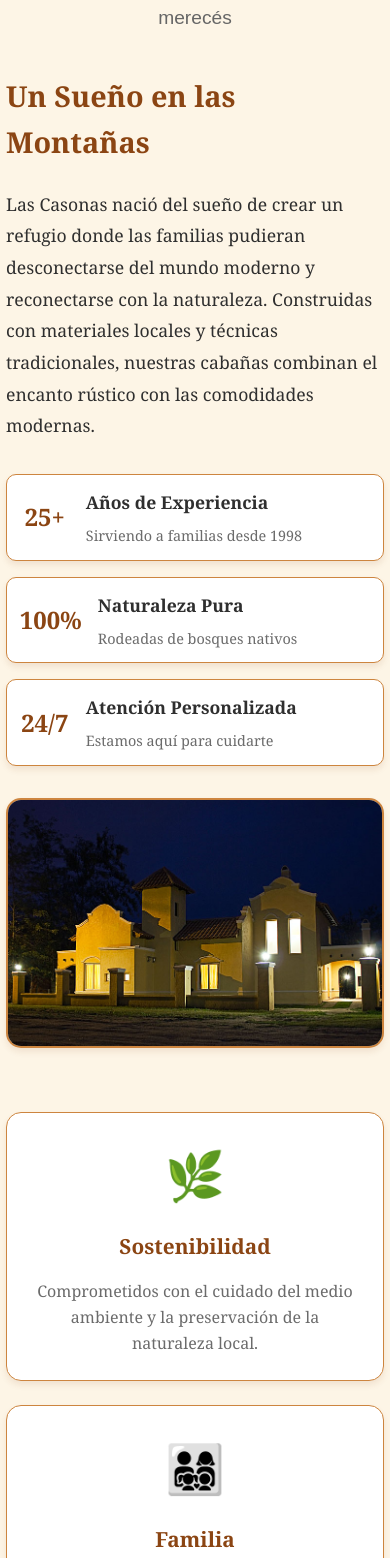
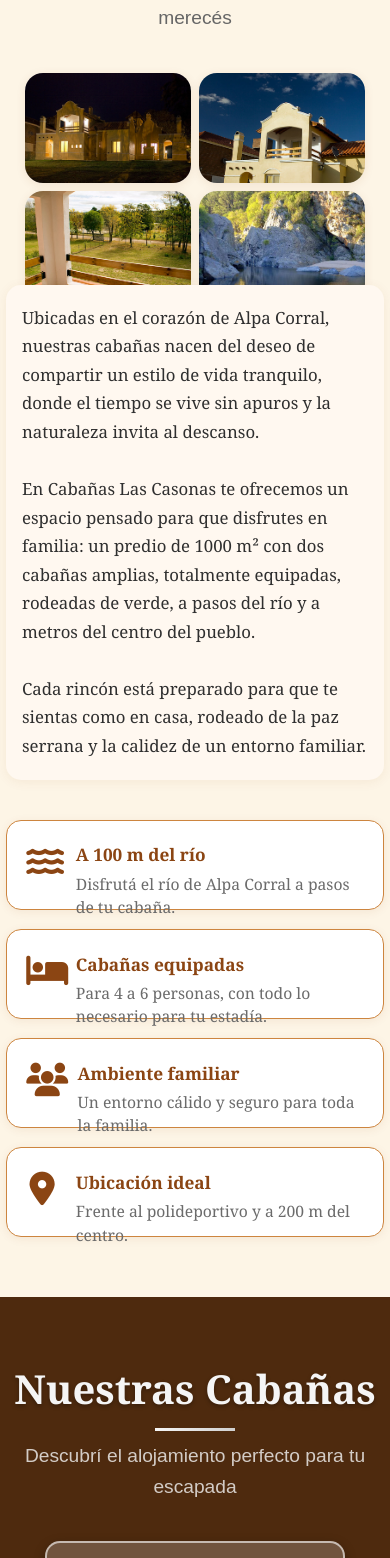
Before and after one commit to maxiTiton/CabaniasLasCasonas, a React (Vite) app: page / in a window 390 px wide. Shown: the part 1046-2604 px from the top of the page. Built offline with nearby package versions, Linux system fonts and the light colour scheme.

Commit message:
Add files via upload

```diff
--- a/src/components/About.css
+++ b/src/components/About.css
@@ -148,3 +148,225 @@
     padding: 1.5rem;
   }
 }
+
+.about-main {
+  display: flex;
+  align-items: center;
+  justify-content: center;
+  gap: 36px;
+  max-width: 1100px;
+  margin: 0 auto 2.5rem auto;
+  flex-wrap: nowrap;
+  width: 100%;
+  box-sizing: border-box;
+}
+
+.about-image-block {
+  flex: 1 1 320px;
+  display: flex;
+  justify-content: center;
+  align-items: center;
+}
+
+.about-main-image {
+  width: 340px;
+  max-width: 90vw;
+  height: 220px;
+  object-fit: cover;
+  border-radius: 18px;
+  box-shadow: 0 4px 18px rgba(139,69,19,0.13);
+  border: 2px solid var(--border-color);
+}
+
+.about-text-block {
+  flex: 0 0 50%;
+  max-width: 50%;
+  min-width: 0;
+  display: flex;
+  align-items: center;
+  justify-content: flex-start;
+  box-sizing: border-box;
+}
+
+.about-main-text {
+  font-size: 1.15rem;
+  color: var(--text-dark);
+  background: #fff8f0;
+  border-radius: 15px;
+  padding: 2rem 2.2rem;
+  box-shadow: 0 2px 12px rgba(139,69,19,0.07);
+  line-height: 1.7;
+  text-align: left;
+  font-family: var(--font-serif);
+}
+
+.about-cards-grid {
+  display: grid;
+  grid-template-columns: repeat(auto-fit, minmax(220px, 1fr));
+  gap: 1.5rem;
+  max-width: 900px;
+  margin: 0 auto;
+}
+
+.about-info-card {
+  background: #fff;
+  border-radius: 15px;
+  box-shadow: 0 2px 10px rgba(139,69,19,0.08);
+  padding: 1.3rem 1.2rem 1.1rem 1.2rem;
+  display: flex;
+  align-items: flex-start;
+  gap: 1.1rem;
+  border: 1.5px solid var(--border-color);
+  min-height: 90px;
+}
+
+.about-info-icon {
+  font-size: 2.1rem;
+  line-height: 1;
+  margin-top: 0.1em;
+}
+
+.about-info-content h4 {
+  margin: 0 0 0.2em 0;
+  font-size: 1.08rem;
+  color: var(--primary-color);
+  font-family: var(--font-serif);
+  font-weight: 700;
+}
+
+.about-info-content p {
+  margin: 0;
+  color: var(--text-light);
+  font-size: 0.98rem;
+  line-height: 1.5;
+}
+
+@media (max-width: 900px) {
+  .about-main {
+    flex-direction: column;
+    gap: 2rem;
+    flex-wrap: wrap;
+  }
+  .about-main-image {
+    width: 98vw;
+    max-width: 98vw;
+    height: 180px;
+  }
+  .about-main-text {
+    padding: 1.2rem 1rem;
+    font-size: 1.05rem;
+  }
+  .about-collage-block, .about-text-block {
+    max-width: 100%;
+    flex: 1 1 100%;
+  }
+  .about-collage-grid {
+    width: 98vw;
+    max-width: 340px;
+    height: 180px;
+    gap: 8px;
+  }
+}
+
+.about-cards-wide {
+  display: flex;
+  justify-content: space-between;
+  align-items: stretch;
+  gap: 2rem;
+  margin: 2.5rem auto 0 auto;
+  max-width: 1100px;
+  flex-wrap: wrap;
+}
+
+.about-cards-wide .about-info-card {
+  flex: 1 1 0;
+  min-width: 210px;
+  max-width: 300px;
+  background: #fff;
+  border-radius: 15px;
+  box-shadow: 0 2px 10px rgba(139,69,19,0.08);
+  padding: 1.3rem 1.2rem 1.1rem 1.2rem;
+  display: flex;
+  align-items: flex-start;
+  gap: 1.1rem;
+  border: 1.5px solid var(--border-color);
+  min-height: 90px;
+}
+
+.about-cards-wide .about-info-icon {
+  font-size: 2.1rem;
+  line-height: 1;
+  margin-top: 0.1em;
+  color: var(--primary-color);
+  min-width: 32px;
+  text-align: center;
+}
+
+.about-cards-wide .about-info-icon.fa-solid {
+  font-family: "Font Awesome 6 Free";
+  font-weight: 900;
+}
+
+@media (max-width: 900px) {
+  .about-cards-wide {
+    flex-direction: column;
+    gap: 1.2rem;
+    align-items: stretch;
+  }
+  .about-cards-wide .about-info-card {
+    max-width: 100%;
+  }
+}
+
+.about-collage-block {
+  flex: 0 0 50%;
+  max-width: 50%;
+  min-width: 0;
+  display: flex;
+  align-items: center;
+  justify-content: center;
+  box-sizing: border-box;
+  height: 100%;
+}
+
+.about-collage-grid {
+  display: grid;
+  grid-template-columns: 1fr 1fr;
+  grid-template-rows: 1fr 1fr;
+  gap: 14px;
+  width: 98%;
+  max-width: 440px;
+  height: 440px;
+}
+
+.about-collage-img {
+  width: 100%;
+  height: 100%;
+  object-fit: cover;
+  border-radius: 18px;
+  box-shadow: 0 2px 10px rgba(139,69,19,0.10);
+  /* border: 2px solid var(--border-color); */
+  background: #f8f8f8;
+}
+
+.about-collage-img1 { grid-column: 1; grid-row: 1; }
+.about-collage-img2 { grid-column: 2; grid-row: 1; }
+.about-collage-img3 { grid-column: 1; grid-row: 2; }
+.about-collage-img4 { grid-column: 2; grid-row: 2; }
+
+@media (max-width: 1100px) {
+  .about-main {
+    flex-direction: column;
+    gap: 2rem;
+  }
+  .about-collage-block, .about-text-block {
+    max-width: 100%;
+    flex: 1 1 100%;
+  }
+  .about-collage-grid {
+    width: 98vw;
+    max-width: 340px;
+    height: 180px;
+    gap: 8px;
+  }
+}
--- a/src/components/About.jsx
+++ b/src/components/About.jsx
@@ -1,78 +1,69 @@
 import React from 'react'
 import './About.css'
-import aboutImage from '../assets/fachadaNoche.jpg'
+import fachadaNoche from '../assets/fachadaNoche.jpg'
+import fachadaNoche2 from '../assets/fachadaNoche2.jpg'
+import fachada1 from '../assets/fachada1.jpg'
+import balcon from '../assets/balcon.jpg'
+import alpaCorral from '../assets/alpaCorral.avif'
+
+const infoCards = [
+  {
+    icon: 'fa-water',
+    title: 'A 100 m del río',
+    text: 'Disfrutá el río de Alpa Corral a pasos de tu cabaña.'
+  },
+  {
+    icon: 'fa-bed',
+    title: 'Cabañas equipadas',
+    text: 'Para 4 a 6 personas, con todo lo necesario para tu estadía.'
+  },
+  {
+    icon: 'fa-users',
+    title: 'Ambiente familiar',
+    text: 'Un entorno cálido y seguro para toda la familia.'
+  },
+  {
+    icon: 'fa-map-marker-alt',
+    title: 'Ubicación ideal',
+    text: 'Frente al polideportivo y a 200 m del centro.'
+  }
+]
 
 const About = () => {
   return (
     <section id="nosotros" className="section about">
       <div className="container">
-        <h2 className="section-title">Nuestra Historia</h2>
+        <h2 className="section-title">Sobre Nosotros</h2>
         <p className="section-subtitle">
           Disfruta de la naturaleza en nuestras cabañas coloniales con el confort que merecés
         </p>
-
-        <div className="about-content">
-          <div className="about-text">
-            <div className="about-story">
-              <h3>Un Sueño en las Montañas</h3>
-              <p>
-                Las Casonas nació del sueño de crear un refugio donde las familias
-                pudieran desconectarse del mundo moderno y reconectarse con la naturaleza.
-                Construidas con materiales locales y técnicas tradicionales, nuestras
-                cabañas combinan el encanto rústico con las comodidades modernas.
-              </p>
+        <div className="about-main">
+          <div className="about-collage-block">
+            <div className="about-collage-grid">
+              <img src={fachadaNoche2} alt="Fachada de noche" className="about-collage-img about-collage-img1" />
+              <img src={fachada1} alt="Fachada día" className="about-collage-img about-collage-img2" />
+              <img src={balcon} alt="Balcón" className="about-collage-img about-collage-img3" />
+              <img src={alpaCorral} alt="Alpa Corral" className="about-collage-img about-collage-img4" />
             </div>
-
-            <div className="about-features">
-              <div className="feature-item">
-                <div className="feature-number">25+</div>
-                <div className="feature-text">
-                  <h4>Años de Experiencia</h4>
-                  <p>Sirviendo a familias desde 1998</p>
-                </div>
-              </div>
-
-              <div className="feature-item">
-                <div className="feature-number">100%</div>
-                <div className="feature-text">
-                  <h4>Naturaleza Pura</h4>
-                  <p>Rodeadas de bosques nativos</p>
-                </div>
-              </div>
-
-              <div className="feature-item">
-                <div className="feature-number">24/7</div>
-                <div className="feature-text">
-                  <h4>Atención Personalizada</h4>
-                  <p>Estamos aquí para cuidarte</p>
-                </div>
+          </div>
+          <div className="about-text-block">
+            <p className="about-main-text">
+              Ubicadas en el corazón de Alpa Corral, nuestras cabañas nacen del deseo de compartir un estilo de vida tranquilo, donde el tiempo se vive sin apuros y la naturaleza invita al descanso.<br/><br/>
+              En Cabañas Las Casonas te ofrecemos un espacio pensado para que disfrutes en familia: un predio de 1000 m² con dos cabañas amplias, totalmente equipadas, rodeadas de verde, a pasos del río y a metros del centro del pueblo.<br/><br/>
+              Cada rincón está preparado para que te sientas como en casa, rodeado de la paz serrana y la calidez de un entorno familiar.
+            </p>
+          </div>
+        </div>
+        <div className="about-cards-wide">
+          {infoCards.map((card, idx) => (
+            <div className="about-info-card" key={idx}>
+              <div className={`about-info-icon fa-solid ${card.icon}`}></div>
+              <div className="about-info-content">
+                <h4>{card.title}</h4>
+                <p>{card.text}</p>
               </div>
             </div>
-          </div>
-
-          <div className="about-image">
-            <img src={aboutImage} alt="Las Casonas de noche" className="about-image-real" />
-          </div>
-        </div>
-
-        <div className="about-values">
-          <div className="value-card">
-            <div className="value-icon">🌿</div>
-            <h4>Sostenibilidad</h4>
-            <p>Comprometidos con el cuidado del medio ambiente y la preservación de la naturaleza local.</p>
-          </div>
-
-          <div className="value-card">
-            <div className="value-icon">👨‍👩‍👧‍👦</div>
-            <h4>Familia</h4>
-            <p>Un lugar perfecto para crear recuerdos inolvidables con tus seres queridos.</p>
-          </div>
-
-          <div className="value-card">
-            <div className="value-icon">🏔️</div>
-            <h4>Aventura</h4>
-            <p>Explora senderos, observa la vida silvestre y disfruta de actividades al aire libre.</p>
-          </div>
+          ))}
         </div>
       </div>
     </section>
--- a/src/components/Contact.css
+++ b/src/components/Contact.css
@@ -1,5 +1,5 @@
 .contact {
-  background: #7A3D10;
+  background: #4E2A0E;
   color: white;
 }
 
--- a/src/components/Footer.css
+++ b/src/components/Footer.css
@@ -1,5 +1,5 @@
 .footer {
-  background: #5A2D0B;
+  background: #2D1606;
   color: white;
   position: relative;
   padding: 2rem 0;
@@ -31,7 +31,7 @@
   right: 2rem;
   width: 50px;
   height: 50px;
-  background: #5A2D0B;
+  background: #2D1606;
   color: white;
   border: none;
   border-radius: 50%;
--- a/src/components/Gallery.jsx
+++ b/src/components/Gallery.jsx
@@ -182,7 +182,7 @@ const Gallery = () => {
   return (
     <section id="galeria" className="section gallery">
       <div className="container">
-        <h2 className="section-title">Galería de Imágenes</h2>
+        <h2 className="section-title" id="galeria-de-imagenes">Galería de Imágenes</h2>
         <p className="section-subtitle">
         Explorá nuestras cabañas y el paisaje serrano que las acompaña
         </p>
--- a/src/components/Location.jsx
+++ b/src/components/Location.jsx
@@ -10,7 +10,7 @@ const Location = () => {
   return (
     <section id="ubicacion" className="section location">
       <div className="container">
-        <h2 className="section-title">Nuestra Ubicación</h2>
+        <h2 className="section-title" id="nuestra-ubicacion">Nuestra Ubicación</h2>
 
         <div className="location-content">
           <div className="map-container">
```
Also changed, not shown: src/components/Cabins.css (+18 -8 lines), src/assets/alpaCorral.avif (added).
